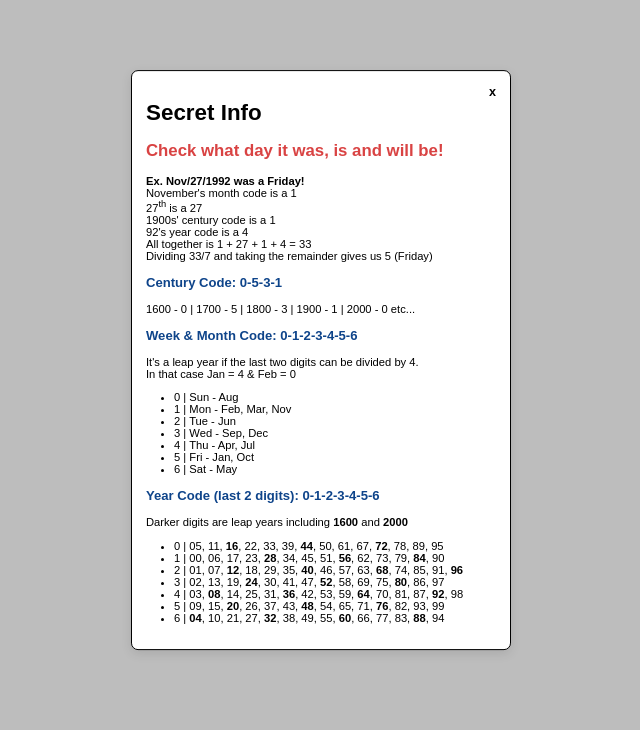
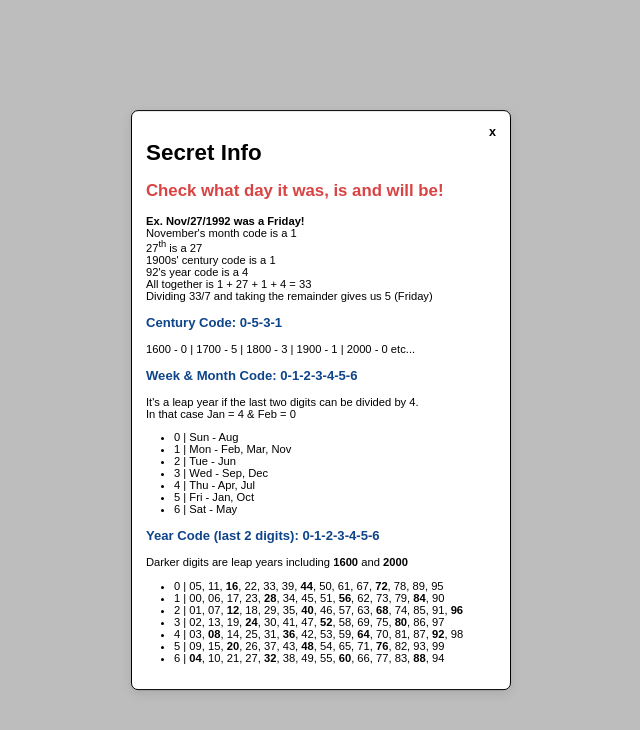
Before and after one commit to Cmonge135/any-date-calendar, a plain HTML site: page index.html in a window 1280 px wide. Both pictures are taken after a click on the element "11/27/1992". Shown: the whole page, without its empty margins (319-959 px from the left). Drawn offline with Linux system fonts and the light colour scheme.

Commit message:
Update style.css

```diff
--- a/style.css
+++ b/style.css
@@ -1,12 +1,11 @@
 body {
+    font-family: Arial, sans-serif;
     display: flex;
-    font-family: Arial, sans-serif;
     justify-content: center;
     align-items: center;
     height: 100vh;
     background-color: #f0f0f0;
-    margin-top: 140px 0 0;
-    zoom: 0.7;
+    margin: 0;
     overflow: hidden;
 }
 
@@ -44,17 +43,22 @@ body {
 }
 
 .cell {
-    display: flex;
-    justify-content: center;
-    align-items: center;
     background: #e0e0e0;
     text-align: center;
     padding: 15px;
     border-radius: 5px;
+    cursor: pointer;
     font-size: 14px;
     font-weight: bold;
-    cursor: pointer;
     user-select: none;
+    display: flex;
+    justify-content: center;
+    align-items: center;
+}
+
+body {
+    zoom: 0.7;
+    margin-top: 140px;
 }
 
 .cell:hover {
@@ -79,18 +83,18 @@ body {
     background-color: #0056b3;
 }
 
-/*-------------Basic styling for the pop-up--------------*/
+
+/*----------------Basic styling for the pop-up-----------------*/
  #instructionsPopup {
     display: none;
     position: fixed;
-    top: 45%;
+    top: 50%;
     left: 50%;
     transform: translate(-50%, -50%);
     border: 2px solid #000;
     z-index: 1000;
-    /*  */
     width: 500px;
-    background: white;
+    background-color: white;
     border-radius: 10px;
     box-shadow: 0 5px 15px rgba(0, 0, 0, 0.1);
     padding: 20px;
@@ -108,6 +112,7 @@ body {
     z-index: 999;
 }
 
+/* Close button */
 .close-btn {
     cursor: pointer;
     float: right;
```
